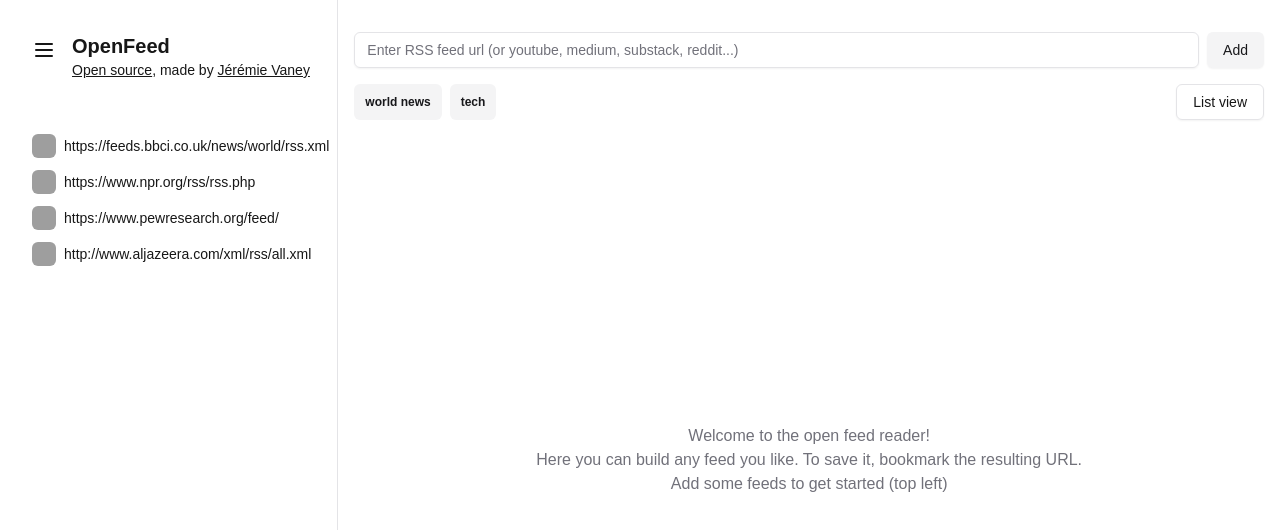
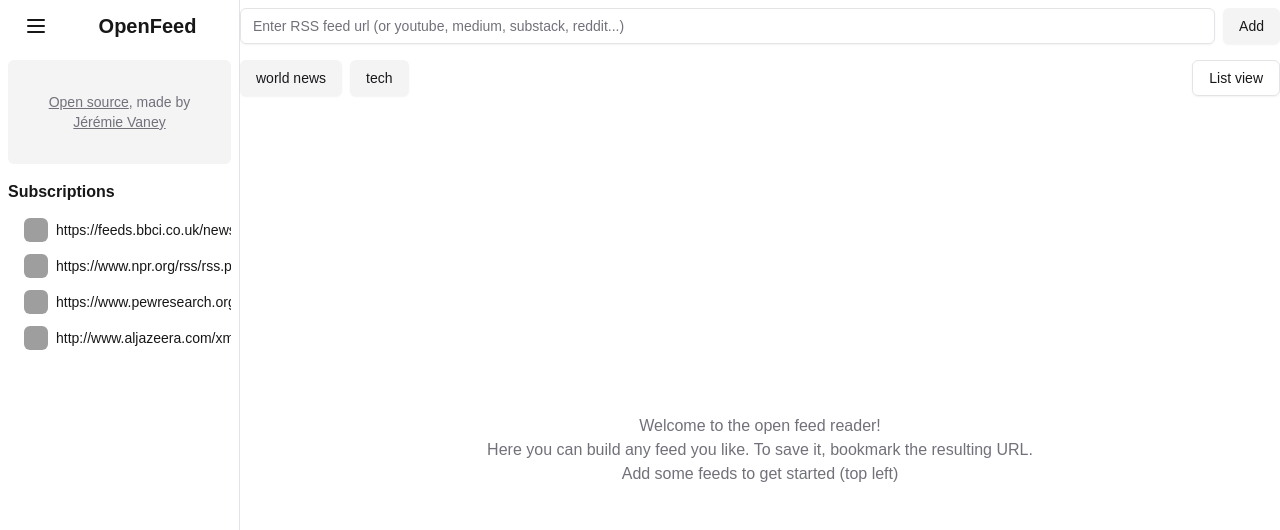
Before and after one commit to JeremieV/feed, a Next.js app: page / in a window 1280 px wide. Shown: the top 530 px of the page. Built offline with nearby package versions, Linux system fonts and the light colour scheme; grey boxes are pictures that could not be loaded.

Commit message:
layout improvements

```diff
--- a/src/app/ControlBar.tsx
+++ b/src/app/ControlBar.tsx
@@ -1,9 +1,7 @@
 "use client"
 
-import { Badge } from "@/components/ui/badge"
 import { Button } from "@/components/ui/button"
 import { useRouter } from "next/navigation"
-import { KeyboardEvent } from 'react'
 
 export default function ControlBar({ view, feeds }: { view: 'list' | 'grid', feeds: string[] }) {
   const router = useRouter()
@@ -31,7 +29,7 @@ export default function ControlBar({ view, feeds }: { view: 'list' | 'grid', fee
         "https://www.economist.com/latest/rss.xml",
         "https://www.theguardian.com/world/rss",
         "http://feeds.feedburner.com/time/world",
-        "http://www.independent.co.uk/news/world/rss",
+        // "http://www.independent.co.uk/news/world/rss", // this one is full of horrible stories
         "https://www.vox.com/rss/index.xml",
       ],
     },
@@ -83,34 +81,20 @@ export default function ControlBar({ view, feeds }: { view: 'list' | 'grid', fee
 
   return (
     <div>
-      <div className="flex justify-between mb-4">
-        {/* tag selection */}
+      <div className="flex justify-between">
         <div className="flex flex-wrap gap-2 mr-2">
-          {/* <Badge
-            role='button'
-            tabIndex={0}
-            onClick={() => setExpanded(!expanded)}
-            onKeyDown={(event: KeyboardEvent) => event.key === 'Enter' && setExpanded(!expanded)}
-          >
-            <ChevronRight className={`${expanded ? 'rotate-90' : ''} transition-transform`}></ChevronRight>
-            <span className="ml-2">More feeds</span>
-          </Badge> */}
+          {/* topics */}
           {topics.map(topic => (
-            <Badge
+            <Button
               key={topic.name}
               title={topic.name}
-              role='button'
-              tabIndex={0}
               variant="secondary"
-              // className="cursor-pointer transition-all bg-foreground text-background hover:bg-primary/10"
               onClick={() => setFeeds([...feeds, ...topic.feeds])}
-              onKeyDown={(event: KeyboardEvent) => event.key === 'Enter' && setFeeds([...feeds, ...topic.feeds])}
             >
               {topic.name}
-            </Badge>
+            </Button>
           ))}
         </div>
-        {/* tag selection end */}
         <Button onClick={() => updateView(view === 'list' ? 'grid' : 'list')} variant="outline">
           {view === 'grid' ? 'List view' : 'Grid view'}
         </Button>
--- a/src/app/Scaffold.tsx
+++ /dev/null
@@ -1,48 +0,0 @@
-"use client"
-
-import { Menu } from "lucide-react";
-import SearchBar from "./SearchBar";
-import { Button } from "@/components/ui/button";
-import { faviconUrl } from "@/lib/helpers";
-
-export default function Scaffold({
-  children,
-}: Readonly<{
-  children: React.ReactNode;
-}>) {
-  // const [sideBarExpanded, setSideBarExpanded] = useState(true)
-
-  const subscriptions = [
-    "https://feeds.bbci.co.uk/news/world/rss.xml",
-    "https://www.npr.org/rss/rss.php",
-    "https://www.pewresearch.org/feed/",
-    "http://www.aljazeera.com/xml/rss/all.xml",
-  ]
-
-  return (
-    <div className="flex">
-      {/* sidebar div */}
-      <div className="h-svh flex flex-col border-r p-4">
-        <div className="flex py-4">
-          <Button variant="ghost"><Menu /></Button>
-          <div>
-            <h1 className="text-xl font-bold"><a href="/">OpenFeed</a></h1>
-            <p className='mb-8 text-sm'>
-              <a href="https://github.com/jeremiev/feed" className='underline'>Open source</a>, made by <a href="https://jeremievaney.com" className='underline'>Jérémie Vaney</a>
-            </p>
-          </div>
-        </div>
-        {subscriptions.map(feed => (
-          <Button variant="ghost" className="justify-start gap-2" key={feed}>
-            <img src={faviconUrl(feed)} alt="" className="aspect-square w-6 h-6 rounded-md" />
-            {feed}
-          </Button>
-        ))}
-      </div>
-      <div className="w-full max-w-6xl mx-auto p-4 min-h-svh flex flex-col" id='top'>
-        <SearchBar />
-        {children}
-      </div>
-    </div>
-  )
-}
--- a/src/app/SearchBar.tsx
+++ b/src/app/SearchBar.tsx
@@ -3,7 +3,7 @@
 import { Button } from "@/components/ui/button";
 import { Input } from "@/components/ui/input";
 // import { displayUrl, urlToRSS } from "@/lib/helpers"
-import { useState, useRef, KeyboardEvent } from 'react'
+import { useState, useRef } from 'react'
 
 export default function SearchBar() {
   async function addFeed() {
@@ -29,7 +29,7 @@ export default function SearchBar() {
   }
 
   return (
-    <div className="flex w-full items-center space-x-2 py-4">
+    <div className="flex w-full items-center space-x-2 pb-4">
       <Input
         type="text"
         ref={inputRef}
--- a/src/app/globals.css
+++ b/src/app/globals.css
@@ -86,6 +86,9 @@ body {
   * {
     @apply border-border;
   }
+  a {
+    @apply focus-visible:outline-none focus-visible:ring-1 focus-visible:ring-ring;
+  }
   body {
     @apply bg-background text-foreground;
   }
--- a/src/app/layout.tsx
+++ b/src/app/layout.tsx
@@ -3,7 +3,6 @@ import localFont from "next/font/local";
 import "./globals.css";
 import { ThemeProvider } from "@/components/theme-provider";
 import { Analytics } from "@vercel/analytics/react"
-import Scaffold from "./Scaffold";
 
 const geistSans = localFont({
   src: "./fonts/GeistVF.woff",
@@ -27,9 +26,9 @@ export default function RootLayout({
   children: React.ReactNode;
 }>) {
   return (
-    <html lang="en" suppressHydrationWarning>
+    <html lang="en" suppressHydrationWarning className="overscroll-none">
       <body
-        className={`${geistSans.variable} ${geistMono.variable} antialiased`}
+        className={`${geistSans.variable} ${geistMono.variable} antialiased overscroll-none`}
       >
         <ThemeProvider
           attribute="class"
@@ -37,7 +36,7 @@ export default function RootLayout({
           enableSystem
           disableTransitionOnChange
         >
-          <Scaffold>{children}</Scaffold>
+          {children}
         </ThemeProvider>
         <Analytics />
       </body>
--- a/src/app/page.tsx
+++ b/src/app/page.tsx
@@ -1,17 +1,52 @@
 "use client"
 
-import { Fragment } from "react";
 import ControlBar from "./ControlBar"
 import Stories from './Stories'
+import { Menu } from "lucide-react";
+import SearchBar from "./SearchBar";
+import { Button } from "@/components/ui/button";
+import { faviconUrl } from "@/lib/helpers";
 
 export default function Page({ searchParams }: { searchParams: { view: string, feeds: string } }) {
   const view: 'list' | 'grid' = searchParams.view === 'list' ? 'list' : 'grid';
   const feeds: string[] = searchParams.feeds?.split(',').filter(x => x).map(decodeURIComponent) || [];
 
+  const subscriptions = [
+    "https://feeds.bbci.co.uk/news/world/rss.xml",
+    "https://www.npr.org/rss/rss.php",
+    "https://www.pewresearch.org/feed/",
+    "http://www.aljazeera.com/xml/rss/all.xml",
+  ]
+
+
   return (
-    <Fragment>
-      <ControlBar view={view} feeds={feeds} />
-      <Stories view={view} feeds={feeds}></Stories>
-    </Fragment>
+    <div className="flex">
+      {/* sidebar div */}
+      <div className="h-svh max-w-60 overflow-hidden sticky top-0 flex flex-col border-r p-2">
+        <div className="flex pb-4 items-center">
+          <Button variant="ghost"><Menu /></Button>
+          <div className="grow text-center">
+            <h1 className="text-xl font-bold"><a href="/">OpenFeed</a></h1>
+          </div>
+        </div>
+        <p className='p-8 mb-4 text-sm text-center bg-muted rounded-md text-muted-foreground'>
+          <a href="https://github.com/jeremiev/feed" className='underline'>Open source</a>, made by <a href="https://jeremievaney.com" className='underline'>Jérémie Vaney</a>
+        </p>
+        <h2 className="font-semibold mb-2">Subscriptions</h2>
+        {subscriptions.map(feed => (
+          <Button variant="ghost" className="justify-start gap-2 overflow-clip" key={feed}>
+            <img src={faviconUrl(feed)} alt="" className="aspect-square w-6 h-6 rounded-md" />
+            {feed}
+          </Button>
+        ))}
+      </div>
+      <div className="w-full max-w-6xl mx-auto min-h-svh flex flex-col pb-4" id='top'>
+        <div className="sticky top-0 bg-white dark:bg-black pt-2 pb-4 z-20 mb-1">
+          <SearchBar />
+          <ControlBar view={view} feeds={feeds} />
+        </div>
+        <Stories view={view} feeds={feeds}></Stories>
+      </div>
+    </div>
   )
 }
```
